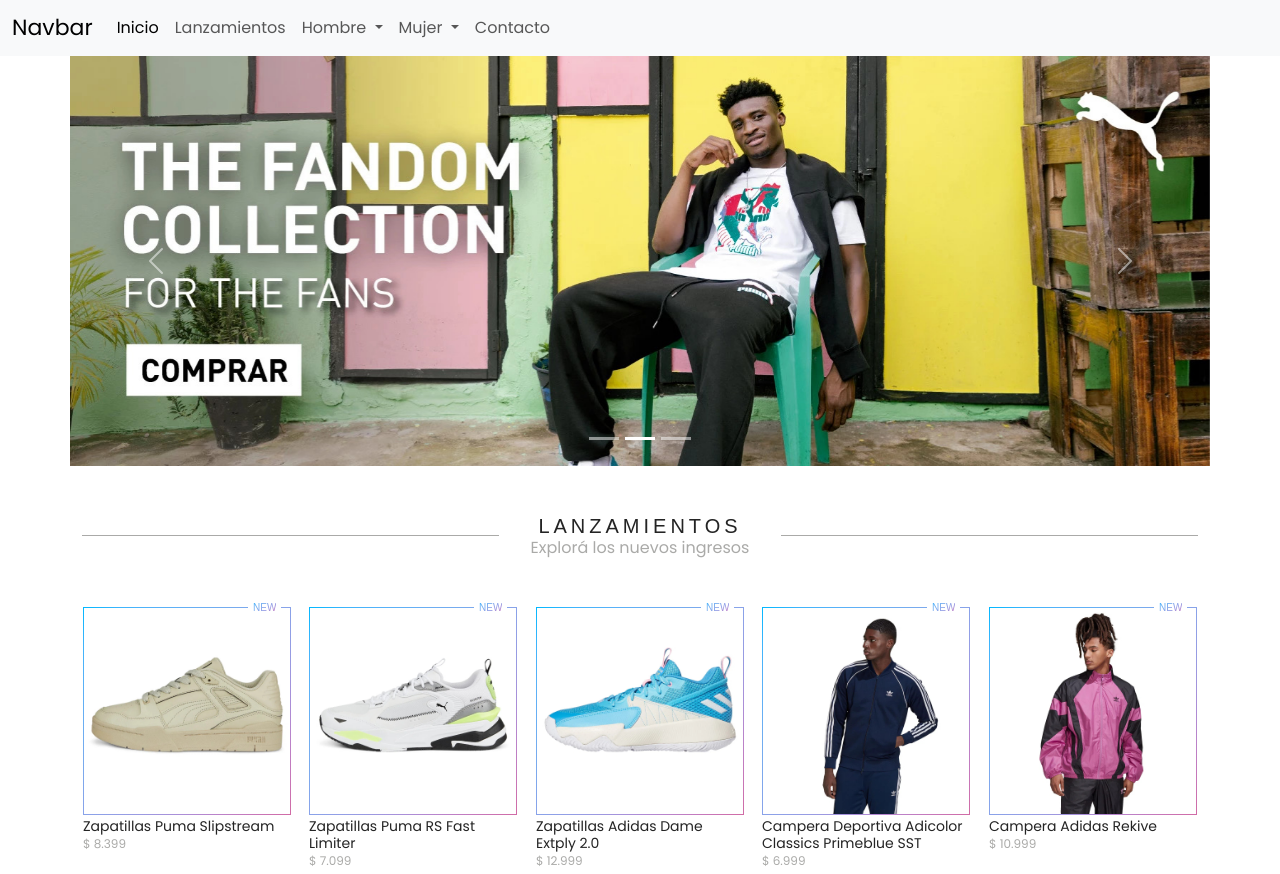
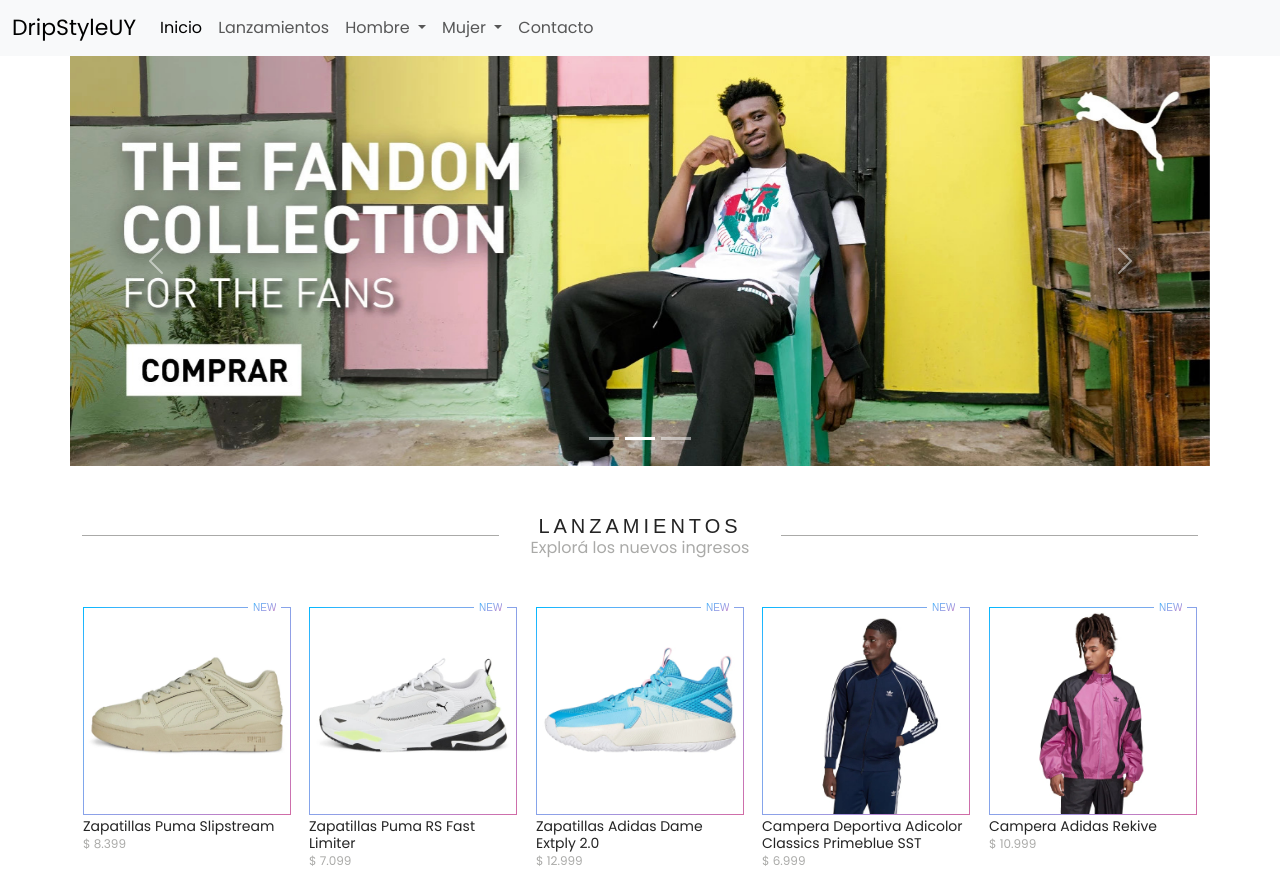
Before and after one commit to mchancalay/dripstyleuy, a website: page index.html in a window 1280 px wide. Shown: the top 874 px of the page. Drawn offline with nearby package versions, Linux system fonts and the light colour scheme; a web font is replaced by a local one.

Commit message:
marca nav

```diff
--- a/index.html
+++ b/index.html
@@ -26,7 +26,7 @@
     <nav class="navbar navbar-expand-lg bg-body-tertiary">
       <div class="container-fluid">
         <a class="navbar-brand" href="#">
-          <h1>Navbar</h1>
+          <h1>DripStyleUY</h1>
         </a>
         <button class="navbar-toggler" type="button" data-bs-toggle="collapse" data-bs-target="#navbarNavDropdown"
           aria-controls="navbarNavDropdown" aria-expanded="false" aria-label="Toggle navigation">
```
